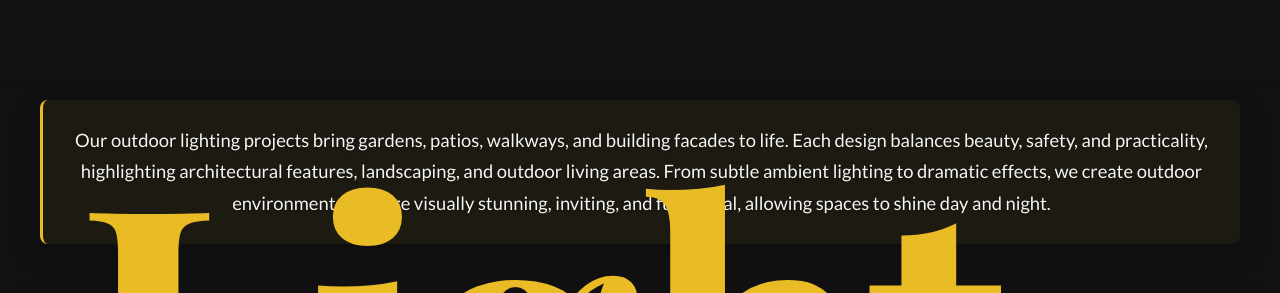
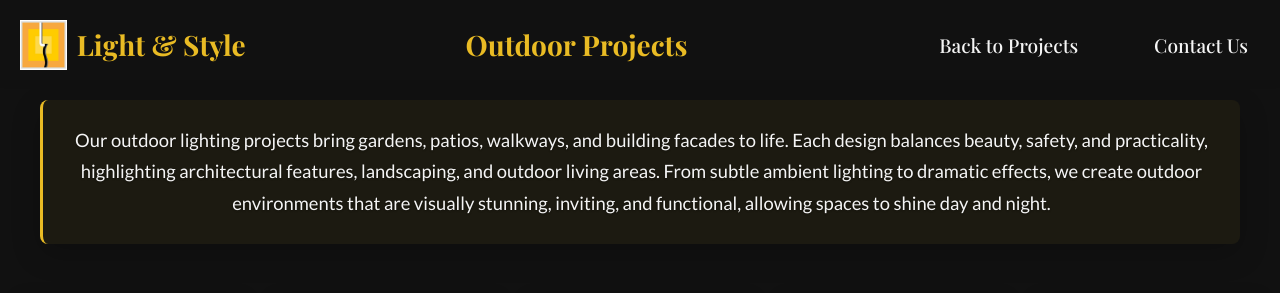
Before and after one commit to AisiriNK/lightnstyle, a PHP site: page /outdoor.html in a window 1280 px wide; the page is wider, and only the part inside the window is pictured. Shown: the top 293 px of that part. Run offline with PHP 8.4, Linux system fonts and the light colour scheme.

Commit message:
font revision for pc

```diff
--- a/commercial.html
+++ b/commercial.html
@@ -80,7 +80,7 @@
 
     .brand-name {
       font-family: 'Playfair Display', serif;
-      font-size: 380px;
+      font-size: 28px;
       color: #e9bb24;
       font-weight: 700;
       transition: color 0.3s ease;
--- a/decorative.html
+++ b/decorative.html
@@ -80,7 +80,7 @@
 
     .brand-name {
       font-family: 'Playfair Display', serif;
-      font-size: 380px;
+      font-size: 28px;
       color: #e9bb24;
       font-weight: 700;
       transition: color 0.3s ease;
--- a/outdoor.html
+++ b/outdoor.html
@@ -80,7 +80,7 @@
 
     .brand-name {
       font-family: 'Playfair Display', serif;
-      font-size: 380px;
+      font-size: 28px;
       color: #e9bb24;
       font-weight: 700;
       transition: color 0.3s ease;
--- a/products.html
+++ b/products.html
@@ -67,7 +67,7 @@
 
     .brand-name {
       font-family: 'Playfair Display', serif;
-      font-size: 380px;
+      font-size: 28px;
       color: #e9bb24;
       font-weight: 700;
       transition: color 0.3s ease;
--- a/residential.html
+++ b/residential.html
@@ -80,7 +80,7 @@
 
     .brand-name {
       font-family: 'Playfair Display', serif;
-      font-size: 380px;
+      font-size: 28px;
       color: #e9bb24;
       font-weight: 700;
       transition: color 0.3s ease;
--- a/style.css
+++ b/style.css
@@ -125,7 +125,7 @@ body {
 
 .brand-name {
   font-family: 'Playfair Display', serif;
-  font-size: 380px;
+  font-size: 28px;
   color: #f5f5f5;
   font-weight: 500;
 }
--- a/testimonials.html
+++ b/testimonials.html
@@ -67,7 +67,7 @@
     }
     .brand-name {
       font-family: 'Playfair Display', serif;
-      font-size: 380px;
+      font-size: 28px;
       color: #e9bb24;
       font-weight: 700;
     }
```
